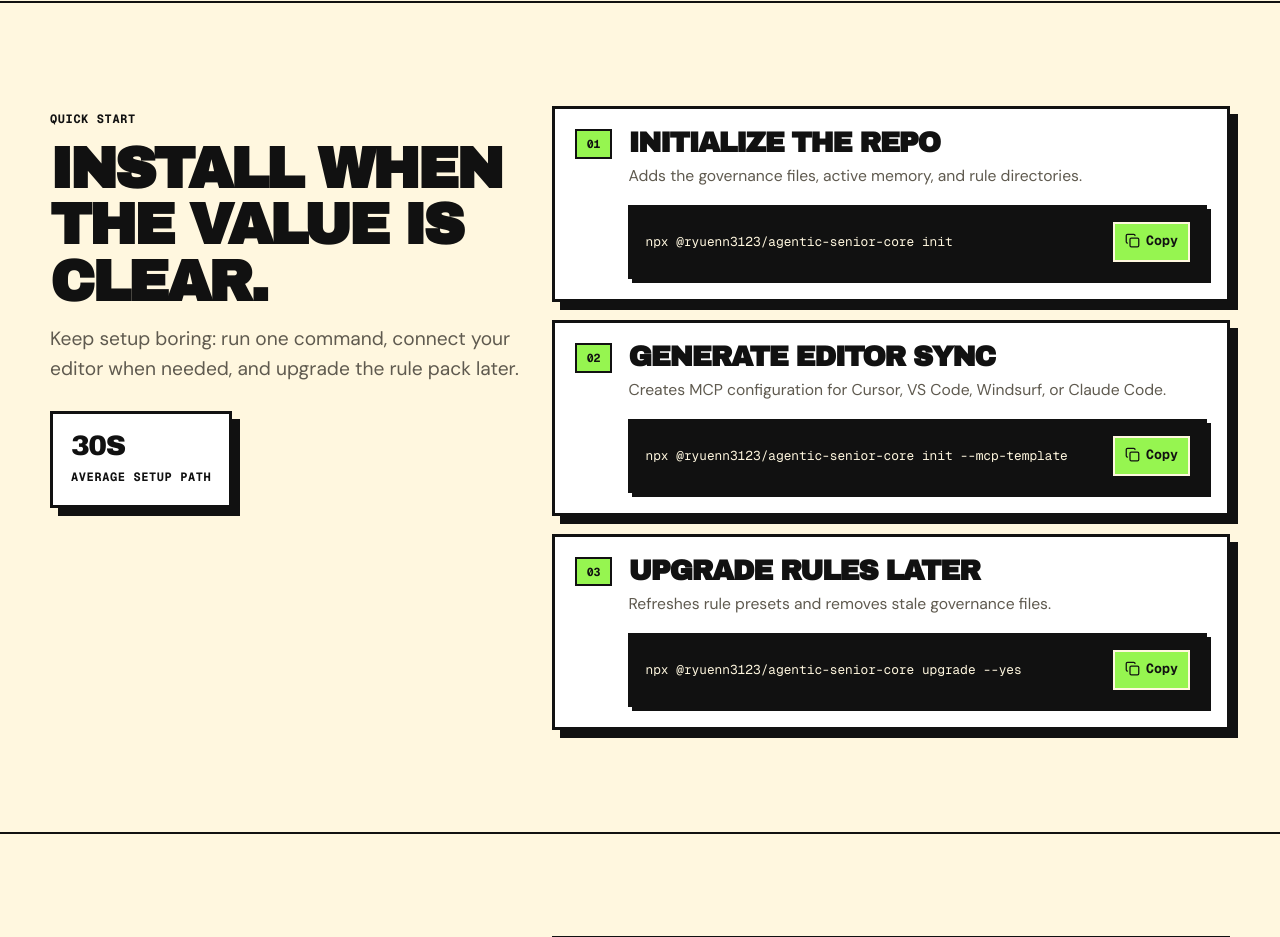
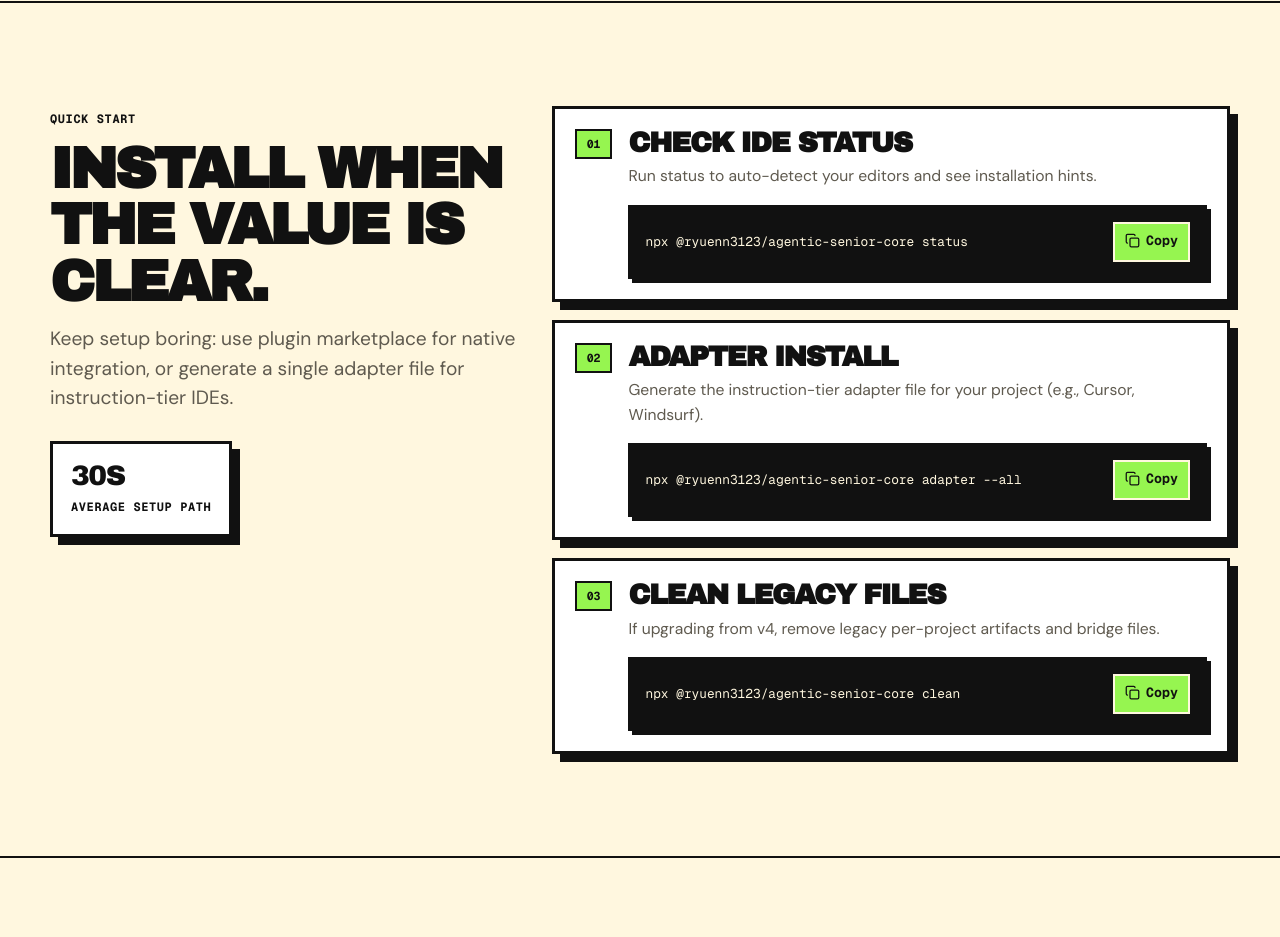
Before and after one commit to fatidaprilian/agentic-senior-core-site, a React (Vite) app: page / in a window 1280 px wide. Shown: the part 1860-2797 px from the top of the page. Built offline with nearby package versions, Linux system fonts and the light colour scheme; no server answers.

Commit message:
feat: implement documentation, installation, and navigation components with supporting configuration rules

```diff
--- a/src/components/Documentation.tsx
+++ b/src/components/Documentation.tsx
@@ -3,36 +3,26 @@ import { motion } from "motion/react";
 
 const docs = [
   [
-    "FAQ",
-    "Workspace setup, backups, and rule verification errors",
-    "https://github.com/fatidaprilian/Agentic-Senior-Core/blob/main/docs/faq.md",
+    "Agent Portability",
+    "ASC supports 23+ AI coding hosts at two tiers (plugin and instruction).",
+    "https://github.com/fatidaprilian/Agentic-Senior-Core/blob/main/docs/agent-portability.md",
   ],
   [
-    "Deep Dive",
-    "Architecture notes for memory, prompts, and wrappers",
-    "https://github.com/fatidaprilian/Agentic-Senior-Core/blob/main/docs/deep-dive.md",
-  ],
-  [
-    "Integration",
-    "Editor sync setup for Cursor, VS Code, Windsurf, and Claude Code",
-    "https://github.com/fatidaprilian/Agentic-Senior-Core/blob/main/docs/integration-playbook.md",
-  ],
-  [
-    "Benchmarks",
-    "Token savings and command compression references",
-    "https://github.com/fatidaprilian/Agentic-Senior-Core/blob/main/docs/benchmark-reference.md",
+    "Architecture",
+    "Plugin architecture, hook event mapping, and token budgeting details.",
+    "https://github.com/fatidaprilian/Agentic-Senior-Core/blob/main/docs/architecture.md",
   ],
 ] as const;
 
 const groups = {
-  Architecture: ["ARCH-*", "API-*"],
-  Security: ["SEC-*", "CFG-*", "DOCK-*"],
-  Performance: ["PERF-*", "TEST-*", "RES-*"],
-  Data: ["DATA-*", "MIG-*", "SVC-*"],
+  Core: ["Code Quality", "Response Style", "Testing"],
+  Design: ["Architecture", "API Design", "Frontend"],
+  Systems: ["Database", "Infrastructure", "Resilience", "Async and Events"],
+  Safety: ["Security", "Error Handling"],
 };
 
 export default function Documentation() {
-  const [active, setActive] = useState<keyof typeof groups>("Architecture");
+  const [active, setActive] = useState<keyof typeof groups>("Core");
 
   return (
     <section id="docs" className="section" aria-label="Documentation">
@@ -115,8 +105,7 @@ export default function Documentation() {
                 >
                   <span className="badge badge-live">{rule}</span>
                   <p className="text-body" style={{ marginTop: 10 }}>
-                    Loaded only when the task scope needs this governance
-                    family.
+                    Universal invariant rule injected on every session start.
                   </p>
                 </div>
               ))}
--- a/src/components/Installation.tsx
+++ b/src/components/Installation.tsx
@@ -5,21 +5,21 @@ import { motion } from "motion/react";
 const steps = [
   {
     number: "01",
-    title: "Initialize the repo",
-    body: "Adds the governance files, active memory, and rule directories.",
-    command: "npx @ryuenn3123/agentic-senior-core init",
+    title: "Check IDE Status",
+    body: "Run status to auto-detect your editors and see installation hints.",
+    command: "npx @ryuenn3123/agentic-senior-core status",
   },
   {
     number: "02",
-    title: "Generate editor sync",
-    body: "Creates MCP configuration for Cursor, VS Code, Windsurf, or Claude Code.",
-    command: "npx @ryuenn3123/agentic-senior-core init --mcp-template",
+    title: "Adapter Install",
+    body: "Generate the instruction-tier adapter file for your project (e.g., Cursor, Windsurf).",
+    command: "npx @ryuenn3123/agentic-senior-core adapter --all",
   },
   {
     number: "03",
-    title: "Upgrade rules later",
-    body: "Refreshes rule presets and removes stale governance files.",
-    command: "npx @ryuenn3123/agentic-senior-core upgrade --yes",
+    title: "Clean Legacy Files",
+    body: "If upgrading from v4, remove legacy per-project artifacts and bridge files.",
+    command: "npx @ryuenn3123/agentic-senior-core clean",
   },
 ];
 
@@ -78,8 +78,8 @@ export default function Installation() {
               Install when the value is clear.
             </h2>
             <p className="text-lead">
-              Keep setup boring: run one command, connect your editor when
-              needed, and upgrade the rule pack later.
+              Keep setup boring: use plugin marketplace for native integration,
+              or generate a single adapter file for instruction-tier IDEs.
             </p>
             <div
               className="neo-card"
--- a/src/components/Navbar.tsx
+++ b/src/components/Navbar.tsx
@@ -46,7 +46,7 @@ export default function Navbar() {
             className="badge badge-live"
             style={{ minHeight: 24, fontSize: "0.66rem" }}
           >
-            v4
+            v5
           </span>
         </a>
 
```
Also changed, not shown: .agents/rules/agentic-senior-core.md (added).
